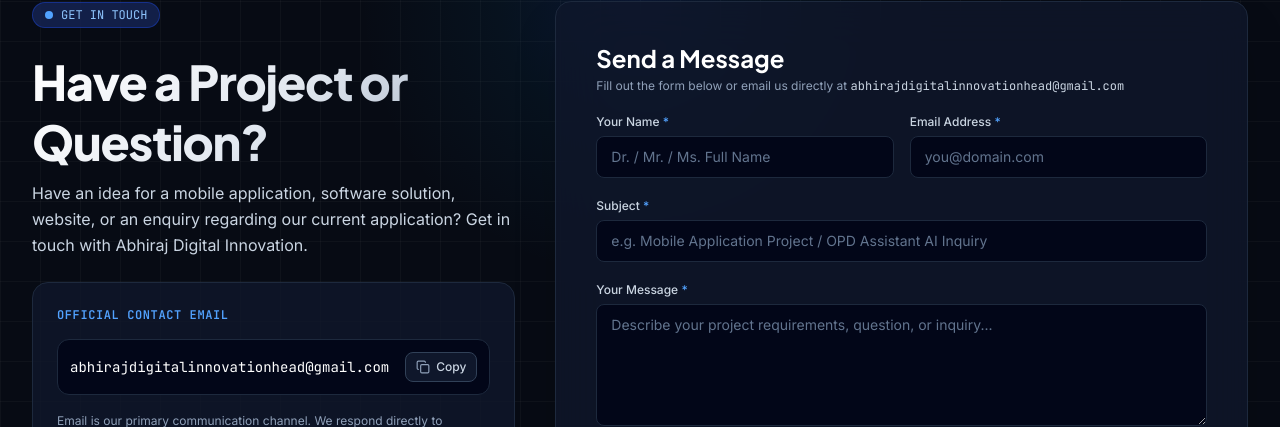
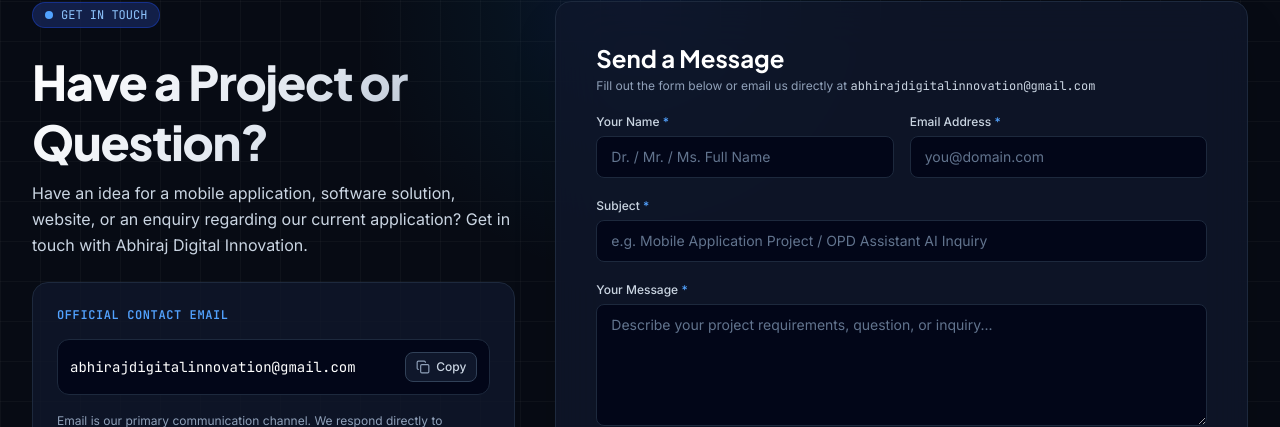
Before and after one commit to aktandon1784-byte/abhiraj-digital-innovation, a Next.js app: page /contact in a window 1280 px wide. Shown: the part 200-627 px from the top of the page. Built offline with nearby package versions, Linux system fonts and the light colour scheme; no server answers.

Commit message:
Correct official contact email address

```diff
--- a/src/app/about/page.tsx
+++ b/src/app/about/page.tsx
@@ -225,7 +225,7 @@
             </p>
             <div className="pt-1 flex items-center gap-2 text-xs font-mono text-blue-400 justify-center md:justify-start">
               <Mail className="w-4 h-4" />
-              <span>abhirajdigitalinnovationhead@gmail.com</span>
+              <span>abhirajdigitalinnovation@gmail.com</span>
             </div>
           </div>
           <Link
--- a/src/app/contact/page.tsx
+++ b/src/app/contact/page.tsx
@@ -17,7 +17,7 @@
   const [errorMessage, setErrorMessage] = useState<string | null>(null);
   const [copied, setCopied] = useState(false);
 
-  const officialEmail = "abhirajdigitalinnovationhead@gmail.com";
+  const officialEmail = "abhirajdigitalinnovation@gmail.com";
 
   const handleCopyEmail = () => {
     navigator.clipboard.writeText(officialEmail);
--- a/src/app/page.tsx
+++ b/src/app/page.tsx
@@ -638,7 +638,7 @@
             </p>
             <div className="pt-2 flex items-center gap-2 text-xs font-mono text-blue-400 justify-center md:justify-start">
               <Mail className="w-4 h-4" />
-              <span>abhirajdigitalinnovationhead@gmail.com</span>
+              <span>abhirajdigitalinnovation@gmail.com</span>
             </div>
           </div>
           <Link
--- a/src/app/privacy/page.tsx
+++ b/src/app/privacy/page.tsx
@@ -71,7 +71,7 @@
             </p>
             <div className="pt-2 flex items-center gap-2 text-xs font-mono text-blue-400">
               <Mail className="w-4 h-4" />
-              <span>abhirajdigitalinnovationhead@gmail.com</span>
+              <span>abhirajdigitalinnovation@gmail.com</span>
             </div>
           </div>
         </div>
--- a/src/app/services/page.tsx
+++ b/src/app/services/page.tsx
@@ -286,7 +286,7 @@
             </p>
             <div className="pt-1 flex items-center gap-2 text-xs font-mono text-blue-400 justify-center md:justify-start">
               <Mail className="w-4 h-4" />
-              <span>abhirajdigitalinnovationhead@gmail.com</span>
+              <span>abhirajdigitalinnovation@gmail.com</span>
             </div>
           </div>
           <Link
--- a/src/app/terms/page.tsx
+++ b/src/app/terms/page.tsx
@@ -79,7 +79,7 @@
             </p>
             <div className="pt-2 flex items-center gap-2 text-xs font-mono text-blue-400">
               <Mail className="w-4 h-4" />
-              <span>abhirajdigitalinnovationhead@gmail.com</span>
+              <span>abhirajdigitalinnovation@gmail.com</span>
             </div>
           </div>
         </div>
--- a/src/components/layout/Footer.tsx
+++ b/src/components/layout/Footer.tsx
@@ -21,11 +21,11 @@
             </p>
             <div className="pt-1">
               <a
-                href="mailto:abhirajdigitalinnovationhead@gmail.com"
+                href="mailto:abhirajdigitalinnovation@gmail.com"
                 className="inline-flex items-center gap-2 text-xs font-mono text-slate-300 hover:text-blue-400 transition-colors"
               >
                 <Mail className="w-3.5 h-3.5 text-blue-400" />
-                <span>abhirajdigitalinnovationhead@gmail.com</span>
+                <span>abhirajdigitalinnovation@gmail.com</span>
               </a>
             </div>
           </div>
--- a/src/lib/config.ts
+++ b/src/lib/config.ts
@@ -23,7 +23,7 @@
 
   // Authentic Contact Information
   contact: {
-    email: "abhirajdigitalinnovationhead@gmail.com",
+    email: "abhirajdigitalinnovation@gmail.com",
     phone: null,
     address: null,
   },
```
